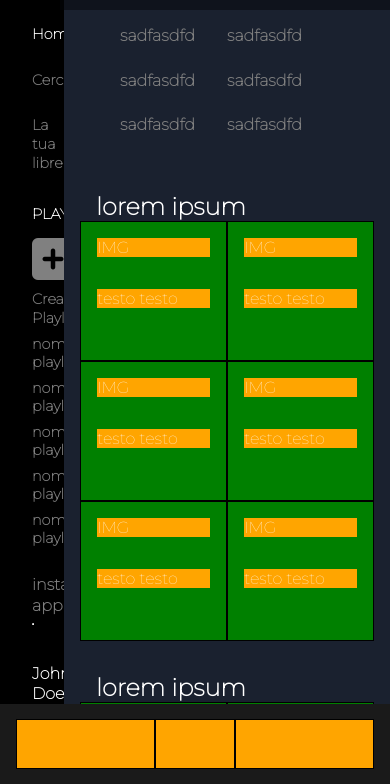
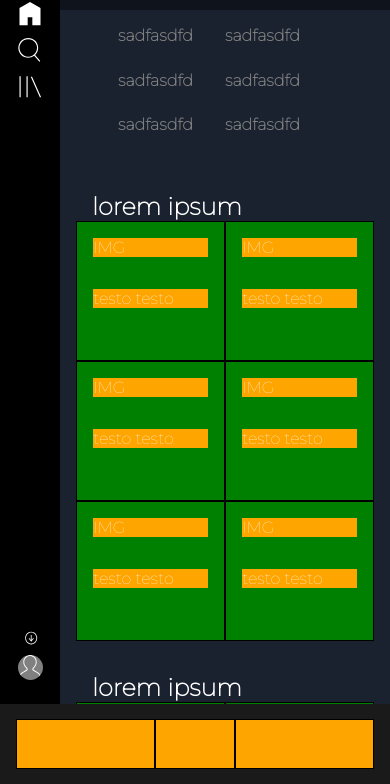
Before and after one commit to FabrizioMisseri/html-css-spotifyweb, a plain HTML site: page index.html in a window 390 px wide. Shown: the part 60-844 px from the top of the page. Drawn offline with Linux system fonts and the light colour scheme.

Commit message:
added hidden menu inside sidebar: screen-mode < 600px

```diff
--- a/css/style.css
+++ b/css/style.css
@@ -131,6 +131,10 @@ main{
     align-items: center;
 }
 
+.text-center{
+    text-align: center;
+}
+
 .text-white{
     color: white;
 }
@@ -178,8 +182,8 @@ main{
 }
 
 #sidebar #profile-pic{
-    width: 30px;
-    height: 30px;
+    width: 25px;
+    height: 25px;
     object-fit: contain;
     border-radius: 50%;
     background-color: gray;
@@ -190,15 +194,39 @@ main{
     vertical-align: middle;
 }
 
+#sidebar .hidden-down ,
+#sidebar .hidden-up{
+    display: none;
+}
+
 
 @media screen and (max-width: 600px) {
 
     #sidebar{
         width: 60px;
+        padding: 1rem;
     }
 
     #box , #box header{
         width: calc(100% - 60px);
+    }
+
+    #sidebar .oggetti_sotto ,
+    #sidebar .oggetti_sopra{
+        display: none;
+    }
+
+    #sidebar .hidden-down ,
+    #sidebar .hidden-up{
+        display: block;
+    }
+
+    #sidebar li{
+        width: 100%;
+    }
+
+    #sidebar .hidden-down li:first-child img{
+        width: 60%;
     }
 
 }
--- a/index.html
+++ b/index.html
@@ -138,6 +138,46 @@
                 </div>
 
             </div>
+
+            <!-- OGGETTI VISIBILI SOTTO I 600 PXLS -->
+
+            <div class="hidden-up text-white">
+
+                <ul>
+                    <li>
+                        <img src="img/logo-small.svg" alt="">
+                    </li>
+
+                    <li>
+                        <img src="img/home.svg" alt="">
+                    </li>
+
+                    <li>
+                        <img src="img/search.svg" alt="">
+                    </li>
+
+                    <li>
+                        <img src="img/libreria.svg" alt="">
+                    </li>
+                </ul>
+
+            </div>
+
+            <div class="hidden-down">
+
+                <ul class="text-center">
+                    <li>
+                        <img src="img/download.svg" alt="">
+                    </li>
+
+                    <li>
+                        <img id="profile-pic" src="img/profile.svg" alt="">
+                    </li>
+                </ul>
+
+            </div>
+
+            <!-- / OGGETTI VISIBILI SOTTO I 600 PXLS -->
 
         </section>
         <!-- / SIDEBAR -->
```
